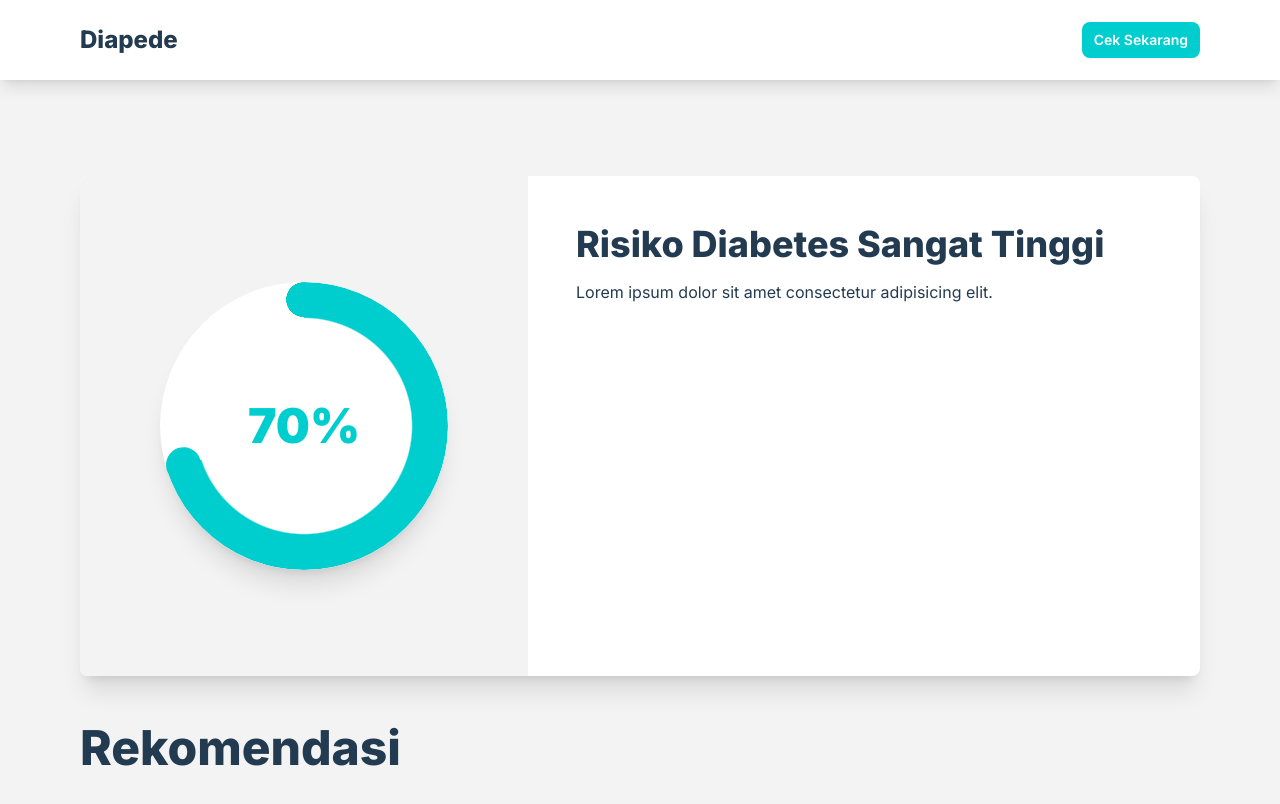
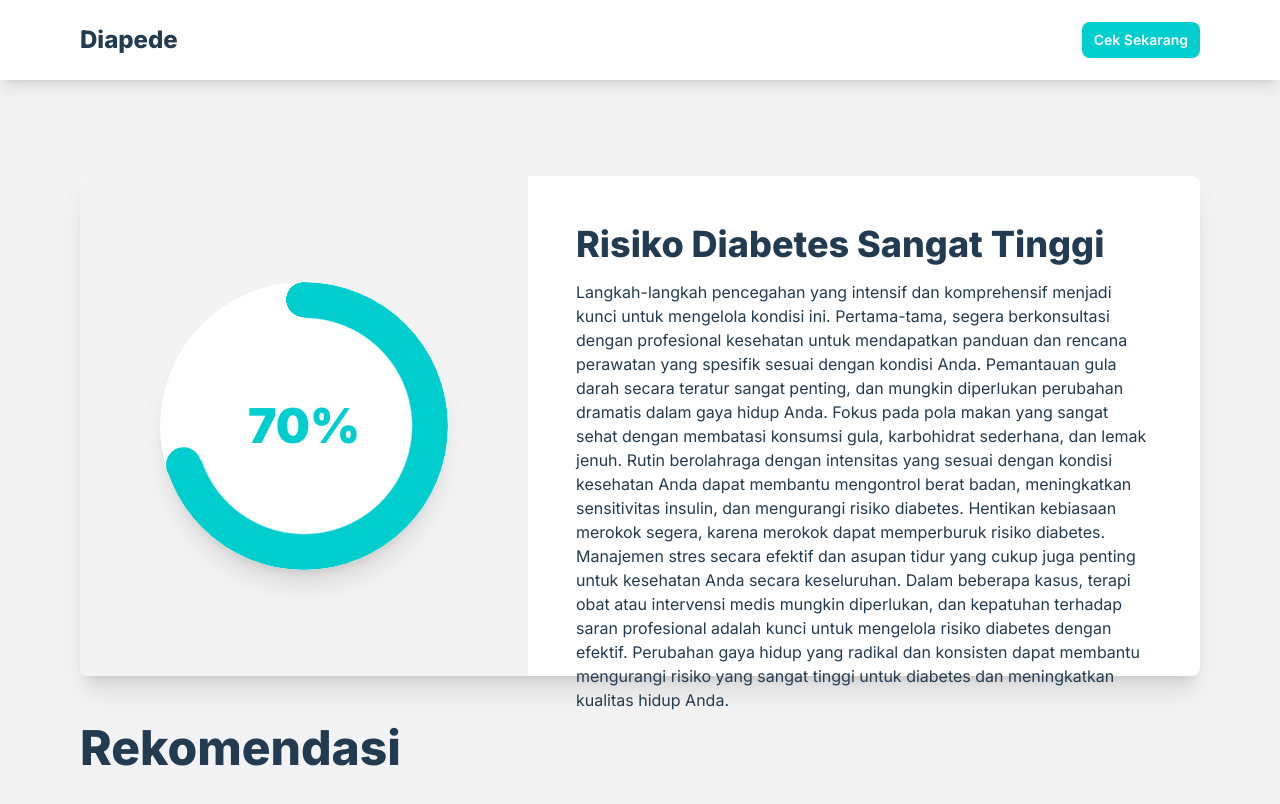
Before and after one commit to javierreansyah/Diapede, a React (Vite) app: page /hasil in a window 1280 px wide. Shown: the top 804 px of the page. Built offline with nearby package versions, Linux system fonts and the light colour scheme.

Commit message:
Added more of Reccomendation line of codes

```diff
--- a/src/components/Recommendation.js
+++ b/src/components/Recommendation.js
@@ -1,23 +1,48 @@
 const resultFn = (percentage) => {
+  const paragraph = [];
   if (percentage < 20) {
+    paragraph.push(
+      "Langkah-langkah untuk menjaga kesehatan Anda dapat difokuskan pada gaya hidup sehat secara umum. Pertama, penting untuk mempertahankan pola makan seimbang dengan memasukkan berbagai jenis makanan yang kaya nutrisi seperti buah-buahan, sayuran, protein berkualitas, dan biji-bijian utuh. Selain itu, rutin berolahraga dapat membantu menjaga berat badan yang sehat dan meningkatkan sensitivitas insulin. ",
+    );
+    paragraph.push(
+      "Pemeriksaan kesehatan rutin juga dianjurkan untuk memantau parameter kesehatan seperti tekanan darah, kolesterol, dan gula darah. Jaga kestabilan tekanan darah dan tingkat kolesterol dengan menghindari kebiasaan merokok dan membatasi konsumsi alkohol. Selain itu, perhatikan tingkat stres dan pastikan Anda mendapatkan cukup tidur. Ini semua adalah langkah-langkah positif untuk menjaga kesehatan secara menyeluruh dan mengurangi risiko pengembangan diabetes.",
+    );
     return {
       category: "Risiko Diabetes Rendah",
-      text: "Lorem ipsum dolor sit amet consectetur adipisicing elit.",
+      text: paragraph,
     };
   } else if (percentage < 50) {
+    paragraph.push(
+      "Fokuskan pada perubahan gaya hidup yang sehat, seperti mengadopsi pola makan yang seimbang dengan memilih makanan rendah gula dan karbohidrat kompleks, serta mengontrol porsi makan. Rutin berolahraga dapat membantu meningkatkan sensitivitas insulin dan mengelola berat badan. Pastikan untuk menjaga tekanan darah dan kadar kolesterol dalam rentang normal dengan mengurangi konsumsi garam dan lemak jenuh, serta memantau secara rutin. ",
+    );
+    paragraph.push(
+      "Selain itu, periksakan secara teratur gula darah Anda untuk memantau perkembangan kondisi kesehatan. Hindari kebiasaan merokok dan batasi konsumsi alkohol. Manajemen stres dan cukup tidur juga berperan penting dalam menjaga keseimbangan gula darah. Dengan konsistensi dalam menerapkan langkah-langkah ini, Anda dapat mengurangi risiko perkembangan diabetes dan meningkatkan kesehatan secara keseluruhan. Konsultasikan dengan profesional kesehatan untuk rencana yang lebih spesifik sesuai kebutuhan individu Anda.",
+    );
     return {
       category: "Risiko Diabetes Sedang",
-      text: "Lorem ipsum dolor sit amet consectetur adipisicing elit.",
+      text: paragraph,
     };
   } else if (percentage < 70) {
+    paragraph.push(
+      "Tindakan pencegahan yang lebih intensif diperlukan untuk mengelola dan mengurangi risiko tersebut. Pertama-tama, konsultasikan dengan profesional kesehatan untuk merencanakan strategi pencegahan yang sesuai dengan kondisi Anda. Fokuskan pada perubahan gaya hidup, termasuk mengadopsi pola makan yang sehat dengan membatasi asupan gula dan karbohidrat sederhana, serta memilih makanan tinggi serat. Rutin berolahraga adalah kunci untuk meningkatkan sensitivitas insulin, mengontrol berat badan, dan memperbaiki metabolisme glukosa. Pemantauan teratur gula darah dan pemeriksaan kesehatan menyeluruh sangat penting. ",
+    );
+    paragraph.push(
+      "Selain itu, hentikan kebiasaan merokok jika Anda merokok dan batasi konsumsi alkohol. Manajemen stres dan cukup tidur juga menjadi faktor kunci dalam mengelola risiko diabetes. Dalam beberapa kasus, profesional kesehatan mungkin meresepkan obat atau terapi tertentu, tergantung pada evaluasi risiko Anda secara menyeluruh. Konsistensi dalam menerapkan langkah-langkah ini dapat membantu mengurangi risiko perkembangan diabetes dan meningkatkan kesehatan secara keseluruhan.",
+    );
     return {
       category: "Risiko Diabetes Tinggi",
-      text: "Lorem ipsum dolor sit amet consectetur adipisicing elit.",
+      text: paragraph,
     };
   } else {
+    paragraph.push(
+      "Langkah-langkah pencegahan yang intensif dan komprehensif menjadi kunci untuk mengelola kondisi ini. Pertama-tama, segera berkonsultasi dengan profesional kesehatan untuk mendapatkan panduan dan rencana perawatan yang spesifik sesuai dengan kondisi Anda. Pemantauan gula darah secara teratur sangat penting, dan mungkin diperlukan perubahan dramatis dalam gaya hidup Anda. Fokus pada pola makan yang sangat sehat dengan membatasi konsumsi gula, karbohidrat sederhana, dan lemak jenuh. Rutin berolahraga dengan intensitas yang sesuai dengan kondisi kesehatan Anda dapat membantu mengontrol berat badan, meningkatkan sensitivitas insulin, dan mengurangi risiko diabetes. Hentikan kebiasaan merokok segera, karena merokok dapat memperburuk risiko diabetes. ",
+    );
+    paragraph.push(
+      "Manajemen stres secara efektif dan asupan tidur yang cukup juga penting untuk kesehatan Anda secara keseluruhan. Dalam beberapa kasus, terapi obat atau intervensi medis mungkin diperlukan, dan kepatuhan terhadap saran profesional adalah kunci untuk mengelola risiko diabetes dengan efektif. Perubahan gaya hidup yang radikal dan konsisten dapat membantu mengurangi risiko yang sangat tinggi untuk diabetes dan meningkatkan kualitas hidup Anda.",
+    );
     return {
       category: "Risiko Diabetes Sangat Tinggi",
-      text: "Lorem ipsum dolor sit amet consectetur adipisicing elit.",
+      text: paragraph,
     };
   }
 };
```
